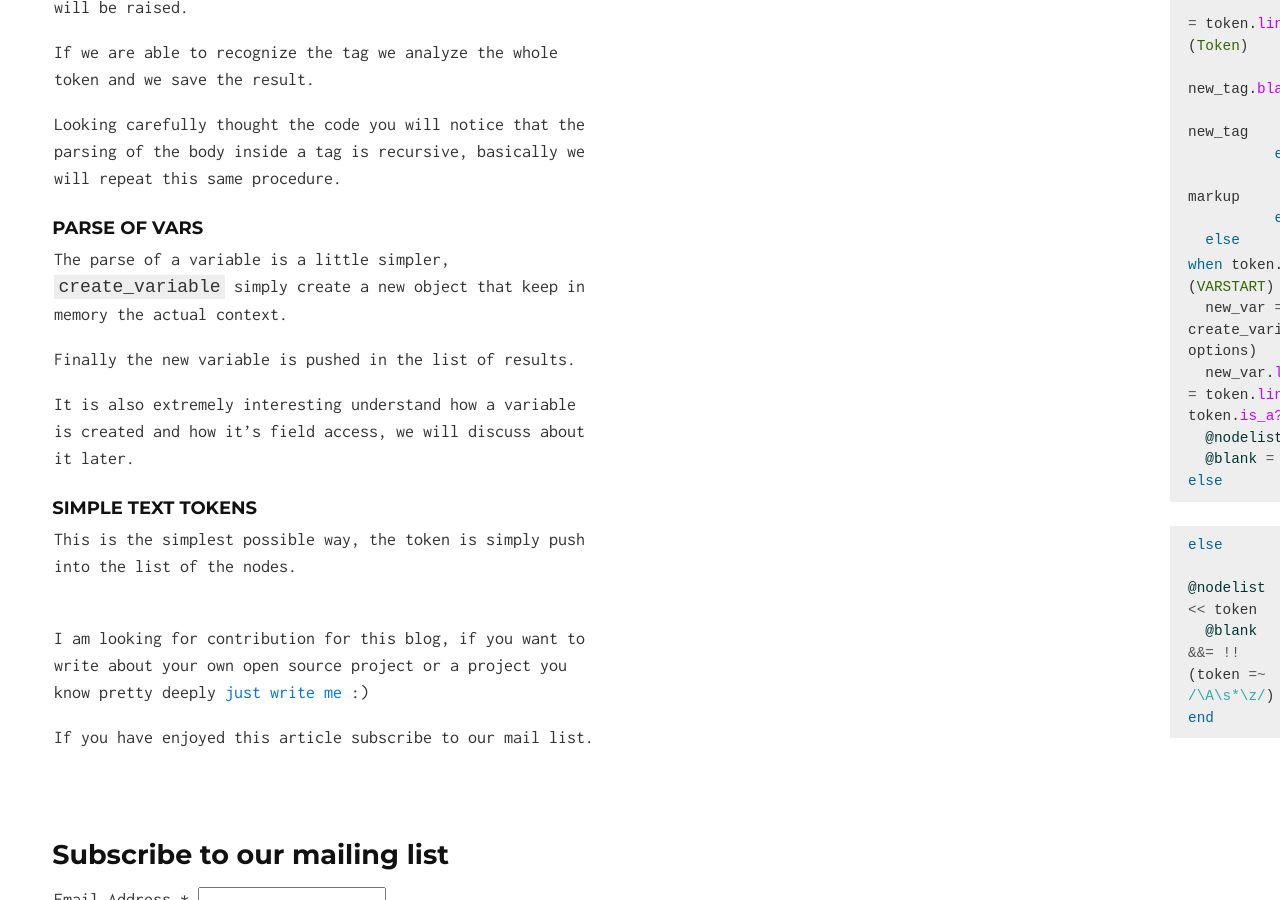
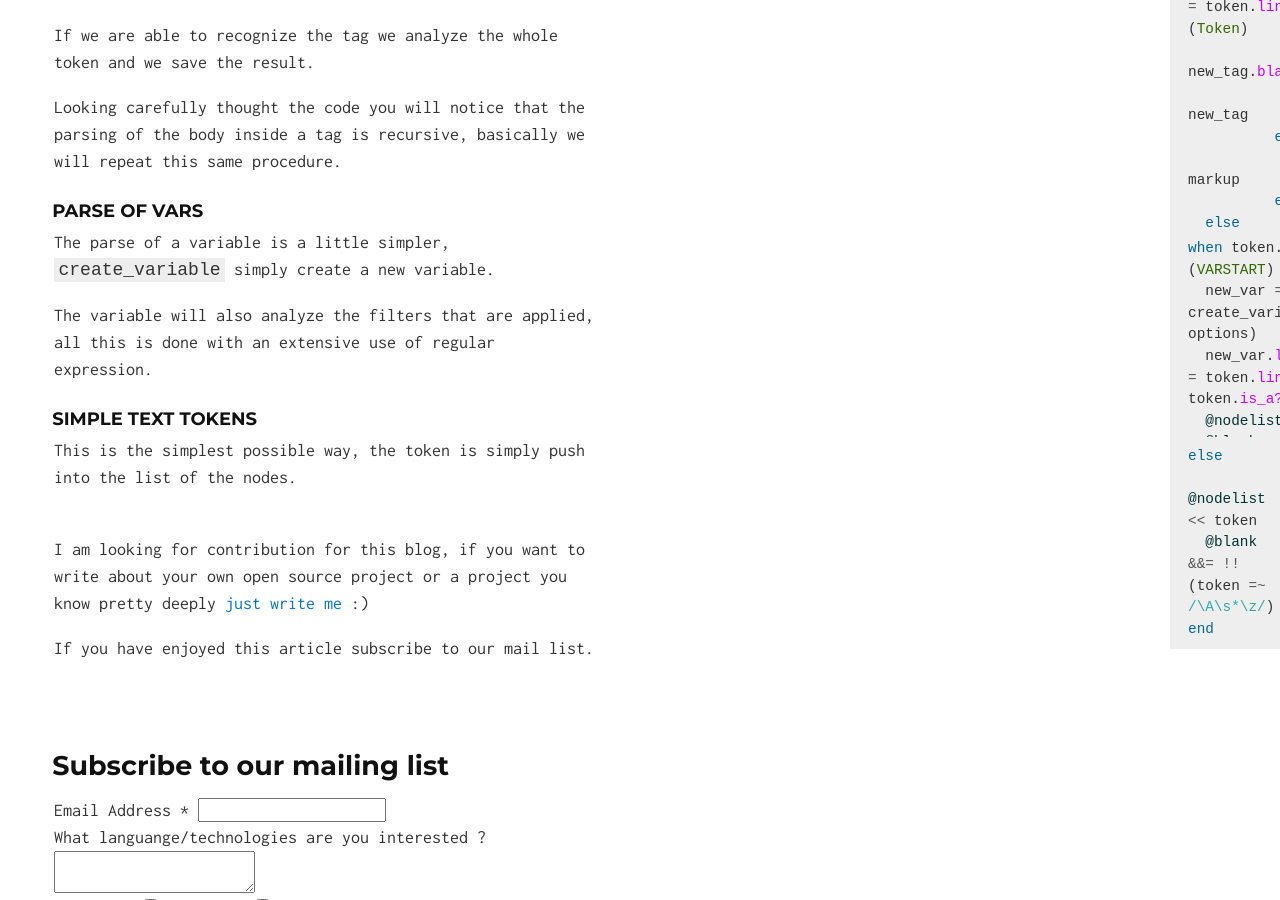
Before and after one commit to siscia/easy-hire, a Jekyll site: the page built from liquid-template.md, in a window 1280 px wide and 900 px high, scrolled down 4780 px. Built offline with Jekyll 4.4.1, drawn with Linux system fonts in a browser that asks for light colours; Markdown is read by kramdown in place of the engine named in the settings; comment, search, counter and statistics services are not loaded; some of the changed text lies outside the part shown.

Commit message:
fix grammar

````diff
--- a/liquid-template.md
+++ b/liquid-template.md
@@ -182,9 +182,7 @@
 
 You can see that this method does not do anything interesting, however we can note that Document is a subclass of BlockBody, and we also see that in the parse method we call super, so we are expecting to see the real parse implementation in the BlockBody class.
 
-`BockBody.parse` (aka `super`) will return something if the it find something it cannot parse.
-
-The function `unknown_tag` will simply raise an exception if such event occur.
+`BockBody.parse` will return a couple of string (`end_tag_name` and `end_tag_params`) if it cannot parse a particular tag, the function `unknown_tag` will simply raise an exception if such event occur.
 
 ### BlockBody.parse(token, option)
 ``` ruby
@@ -216,7 +214,7 @@
 
 We have one big loop that scan every single token.
 
-It analyzes the token, and if the token is not empty it disting between three different cases.
+It analyzes the token, and if the token is not empty there are three different path that can be taken.
 
 When the token starts like a tag, when the token starts like a variable and when the token is simple text.
 
@@ -272,11 +270,9 @@
 else
 ```
 
-The parse of a variable is a little simpler, `create_variable` simply create a new object that keep in memory the actual context.
+The parse of a variable is a little simpler, `create_variable` simply create a new variable.
 
-Finally the new variable is pushed in the list of results.
-
-It is also extremely interesting understand how a variable is created and how it's field access, we will discuss about it later.
+The variable will also analyze the filters that are applied, all this is done with an extensive use of regular expression.
 
 #### simple text tokens
 
````
Also changed, not shown: other parts of liquid-template.md (+2 -2 lines).
